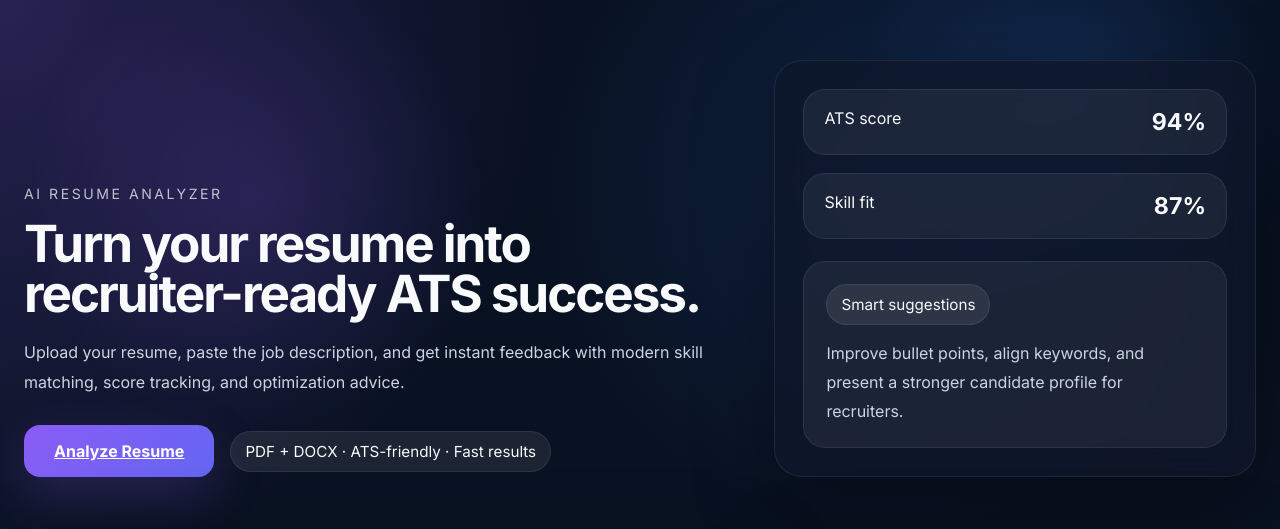
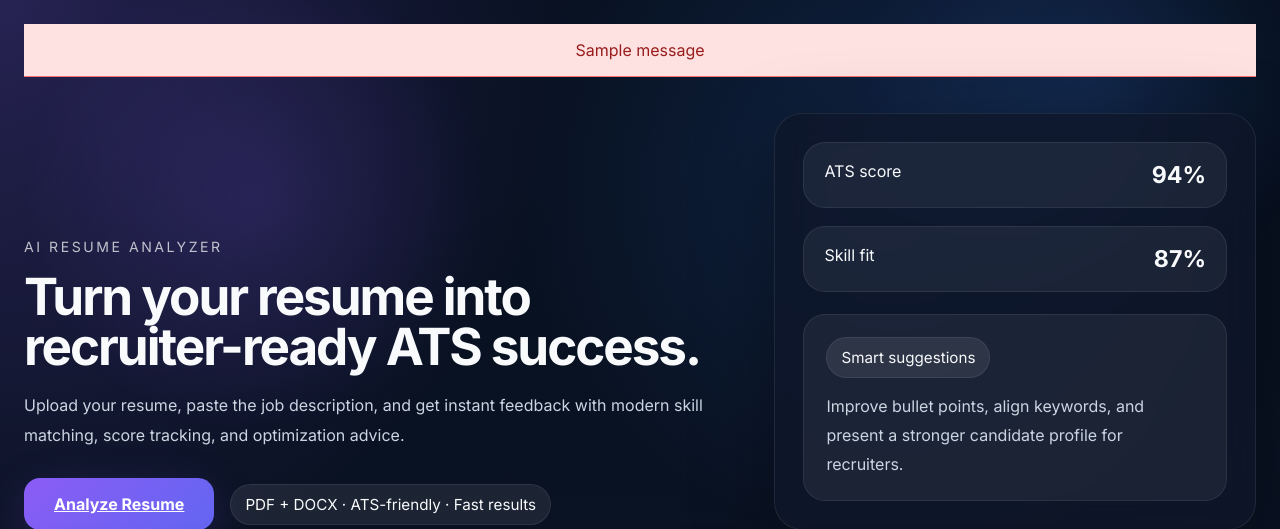
Before and after one commit to kunalkumar-9955/smart-ai-resume-optimizer, a Flask app: page / in a window 1280 px wide. Shown: the top 529 px of the page. Run offline with Flask 3, Linux system fonts and the light colour scheme; one stand-in notice (Sample message) is shown.

Commit message:
Fix 405 Method Not Allowed error on /analyze and add flash messages

```diff
--- a/app.py
+++ b/app.py
@@ -41,8 +41,11 @@ def index():
     return render_template("index.html")
 
 
-@app.route("/analyze", methods=["POST"])
+@app.route("/analyze", methods=["GET", "POST"])
 def analyze():
+    if request.method == "GET":
+        return redirect(url_for("index"))
+
     resume_file = request.files.get("resume")
     job_description = request.form.get("job_description", "").strip()
 
--- a/templates/base.html
+++ b/templates/base.html
@@ -11,6 +11,17 @@
 </head>
 <body>
     <div class="app-shell">
+        {% with messages = get_flashed_messages() %}
+            {% if messages %}
+                <div class="flash-messages" style="padding: 1rem; background-color: #fee2e2; color: #991b1b; text-align: center; border-bottom: 1px solid #f87171;">
+                    <ul style="list-style-type: none; margin: 0; padding: 0;">
+                    {% for message in messages %}
+                        <li>{{ message }}</li>
+                    {% endfor %}
+                    </ul>
+                </div>
+            {% endif %}
+        {% endwith %}
         {% block content %}{% endblock %}
     </div>
     <script src="{{ url_for('static', filename='main.js') }}" defer></script>
```
